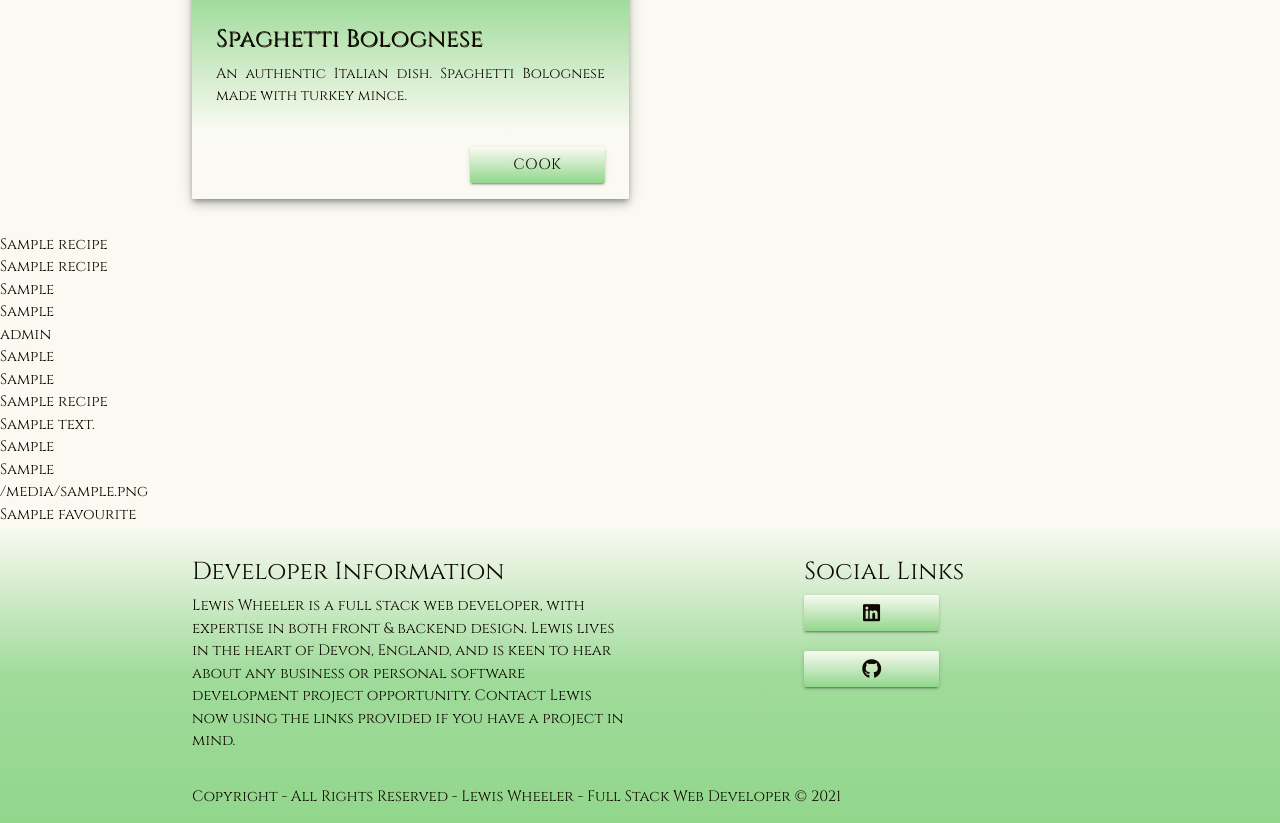
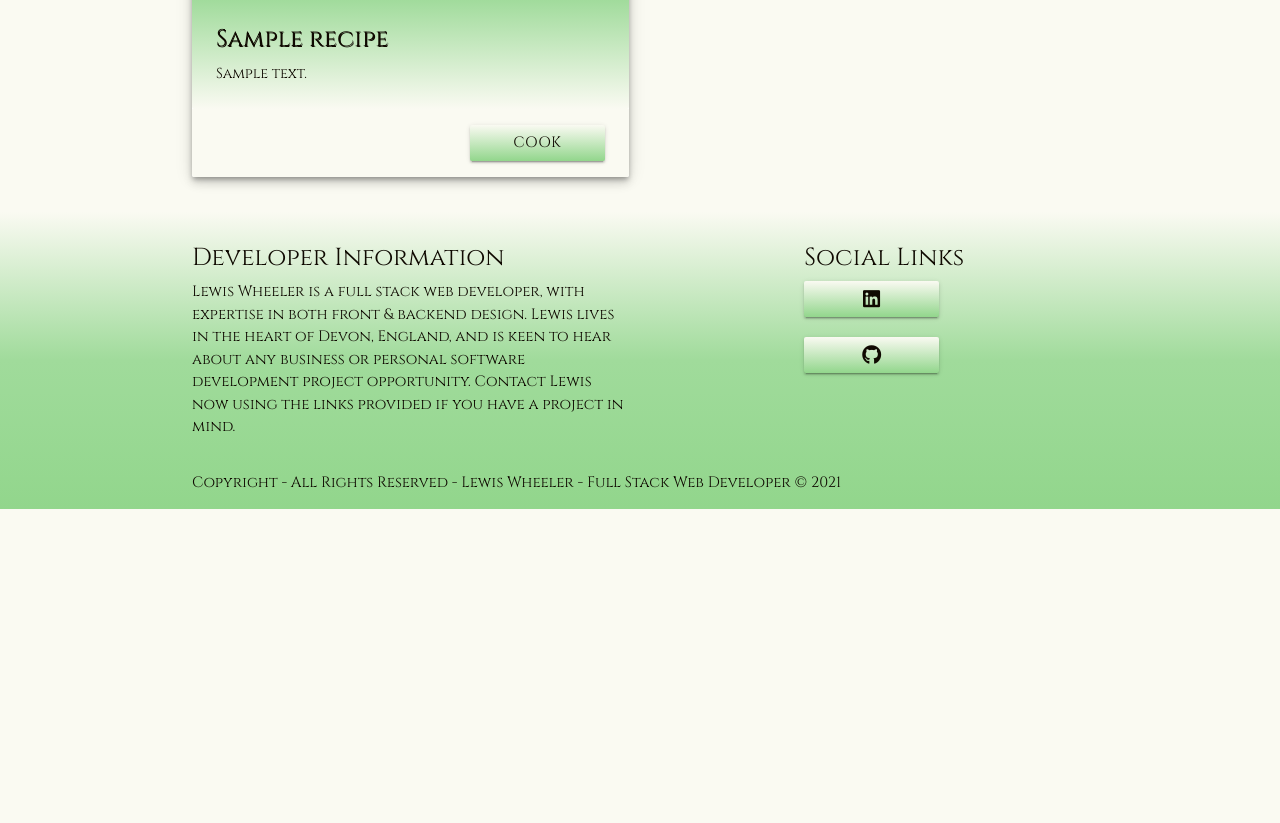
Before and after one commit to Code-Institute-Submissions/Friendly-Digest, a Flask app: page /meat in a window 1280 px wide. Shown: the part 1124-1947 px from the top of the page. After the commit the page ends 1633 px from the top, so only its background shows below. Run offline with Flask 2, Linux system fonts and the light colour scheme; grey boxes marked "Sample" are stand-in pictures; a database or web service that is not in the repository returns one stand-in record (values such as "Sample title"); some libraries are stand-ins or nearby versions; some web fonts are replaced.

Commit message:
Added jinja to meat.html file so that recipes names, description and images are automatically pulled from Mongo DB.

```diff
--- a/templates/meat.html
+++ b/templates/meat.html
@@ -26,21 +26,20 @@
 <!--Meat Page Recipe Card-->
 <div class="container">
     <div class="row text mt-3">
+
+        {% for recipes in recipes %}
         <div class="col s12 m6">
             <div class="card z-depth-3">
 
                 <!--Recipe Image-->
                 <div class="card-image">
-                    <img class="responsive-image"
-                        src="https://res.cloudinary.com/web-slinger/image/upload/v1608556207/Milestone%203/spaghetti-bolognese_kuuwcc.jpg">
+                    <img class="responsive-image" src="{{ recipes.recipe_image }}">
                 </div>
 
                 <!--Recipe Name & Description-->
                 <div class="card-content">
-                    <span class="card-title">Spaghetti Bolognese</span>
-                    <p>An authentic Italian dish.
-                        Spaghetti Bolognese made with
-                        turkey mince.</p>
+                    <span class="card-title">{{ recipes.recipe_name }}</span>
+                    <p>{{ recipes.recipe_description }}</p>
                 </div>
 
                 <!--View Recipe Button-->
@@ -53,23 +52,8 @@
 
             </div>
         </div>
+        {% endfor %}
     </div>
 </div>
 
-{% for recipes in recipes %}
-{{ recipes.recipe_name }}<br>
-{{ recipes.category_name }}<br>
-{{ recipes.recipe_prep_mins }}<br>
-{{ recipes.recipe_cook_mins }}<br>
-{{ recipes.recipe_level }}<br>
-{{ recipes.recipe_calories }}<br>
-{{ recipes.recipe_servings }}<br>
-{{ recipes.author_name }}<br>
-{{ recipes.recipe_description }}<br>
-{{ recipes.recipe_ingredients }}<br>
-{{ recipes.recipe_instructions }}<br>
-{{ recipes.recipe_image }}<br>
-{{ recipes.favourite }}<br>
-{% endfor %}
-
 {% endblock %}
```
